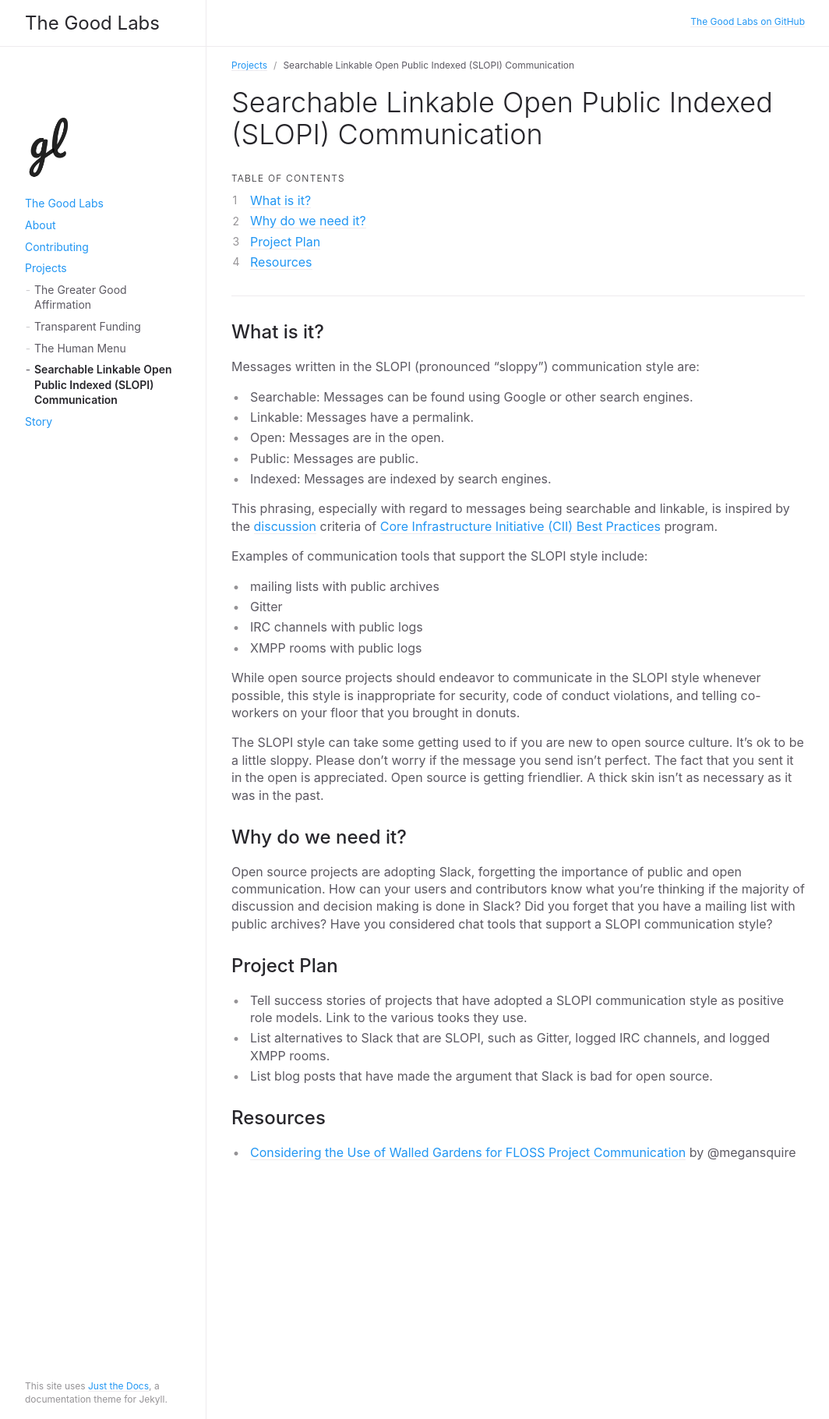
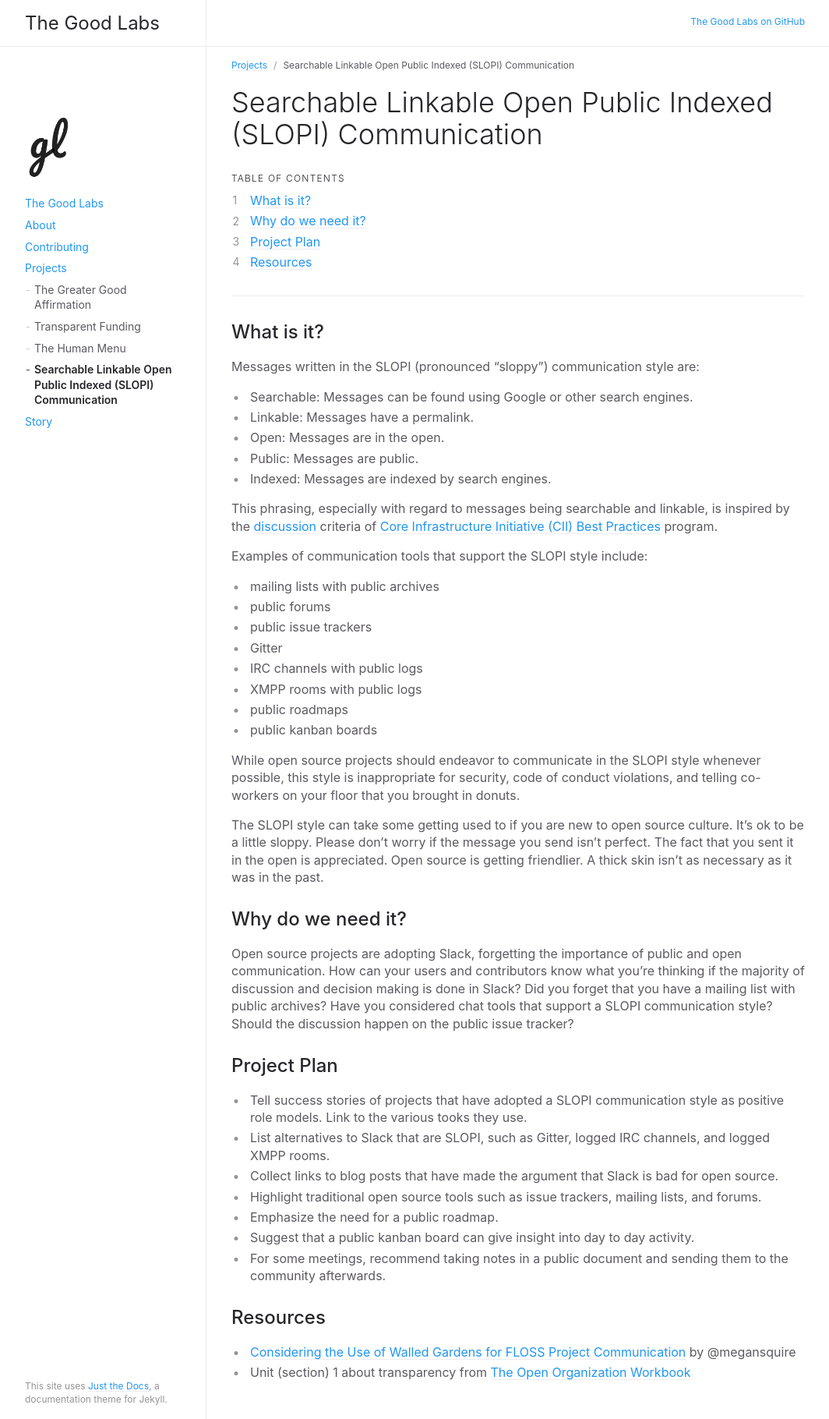
Before and after one commit to good-labs/good-labs.github.io, a Jekyll site: the page built from docs/projects/slopi-communication.md, in a window 1280 px wide. Shown: the whole page at 78% size, without its empty margins (91-1155 px from the left). Built offline with Jekyll 4.4.1, drawn with Linux system fonts in a browser that asks for light colours.

Commit message:
add issue trackers, forums, roadmaps, kanban #23

```diff
--- a/docs/projects/slopi-communication.md
+++ b/docs/projects/slopi-communication.md
@@ -31,9 +31,13 @@ This phrasing, especially with regard to messages being searchable and linkable,
 Examples of communication tools that support the SLOPI style include:
 
 - mailing lists with public archives
+- public forums
+- public issue trackers
 - Gitter
 - IRC channels with public logs
 - XMPP rooms with public logs
+- public roadmaps
+- public kanban boards
 
 While open source projects should endeavor to communicate in the SLOPI style whenever possible, this style is inappropriate for security, code of conduct violations, and telling co-workers on your floor that you brought in donuts.
 
@@ -44,16 +48,22 @@ The SLOPI style can take some getting used to if you are new to open source cult
 
 ## Why do we need it?
 
-Open source projects are adopting Slack, forgetting the importance of public and open communication. How can your users and contributors know what you're thinking if the majority of discussion and decision making is done in Slack? Did you forget that you have a mailing list with public archives? Have you considered chat tools that support a SLOPI communication style?
+Open source projects are adopting Slack, forgetting the importance of public and open communication. How can your users and contributors know what you're thinking if the majority of discussion and decision making is done in Slack? Did you forget that you have a mailing list with public archives? Have you considered chat tools that support a SLOPI communication style? Should the discussion happen on the public issue tracker?
 
 ## Project Plan
 
 - Tell success stories of projects that have adopted a SLOPI communication style as positive role models. Link to the various tooks they use.
 - List alternatives to Slack that are SLOPI, such as Gitter, logged IRC channels, and logged XMPP rooms.
-- List blog posts that have made the argument that Slack is bad for open source.
+- Collect links to blog posts that have made the argument that Slack is bad for open source.
+- Highlight traditional open source tools such as issue trackers, mailing lists, and forums.
+- Emphasize the need for a public roadmap.
+- Suggest that a public kanban board can give insight into day to day activity.
+- For some meetings, recommend taking notes in a public document and sending them to the community afterwards.
 
 ## Resources
 
 - [Considering the Use of Walled Gardens for FLOSS Project Communication][] by @megansquire
+- Unit (section) 1 about transparency from [The Open Organization Workbook][]
 
 [Considering the Use of Walled Gardens for FLOSS Project Communication]: https://doi.org/10.1007/978-3-319-57735-7_1
+[The Open Organization Workbook]: https://github.com/open-organization-ambassadors/open-org-workbook/blob/master/open_org_workbook_1_04.pdf
```
